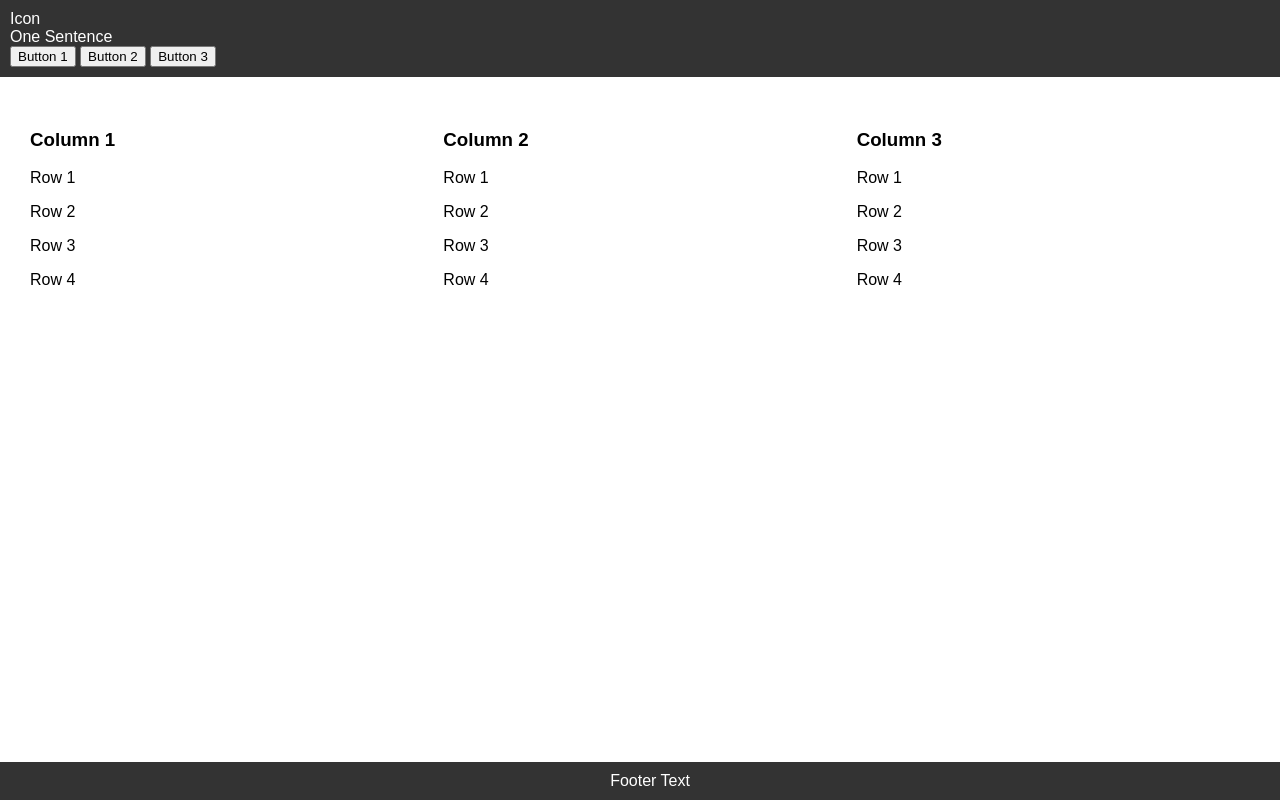
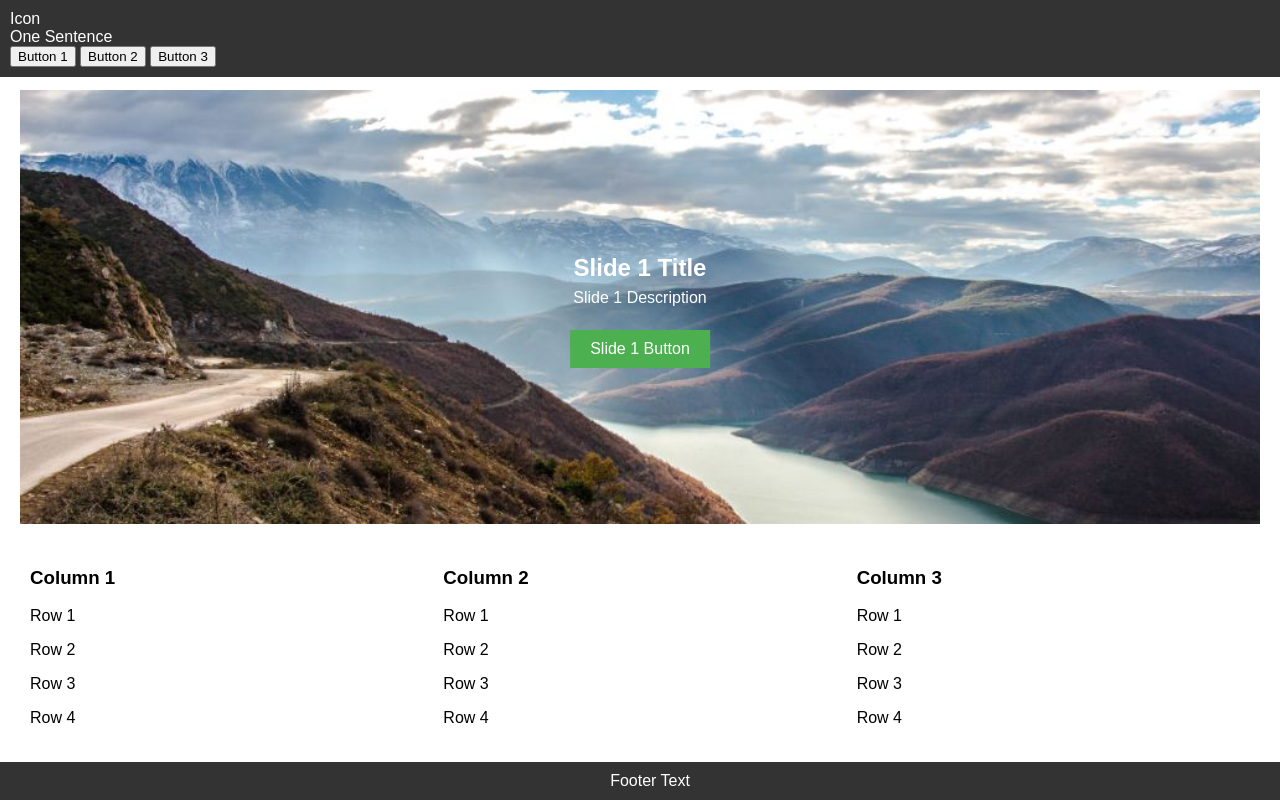
Before and after one commit to SMARTsoft-since-2019/smartsoft-since-2019.github.io, a plain HTML site: page index.html in a window 1280 px wide. Drawn offline with Linux system fonts and the light colour scheme.

Commit message:
Update index.html

```diff
--- a/index.html
+++ b/index.html
@@ -79,7 +79,6 @@
 </style>
 <script>
     var slideIndex = 0;
-    showSlides();
 
     function showSlides() {
         var i;
@@ -92,7 +91,6 @@
         slides[slideIndex-1].style.display = "block";
         setTimeout(showSlides, 2000); // Change image every 2 seconds
     }
-    showSlides();
 </script>
 </head>
 <body>
@@ -152,6 +150,9 @@
         </div>
     </div>
 </div>
+<script>
+    showSlides();
+</script>
 
 <div class="footer">
     Footer Text
```
